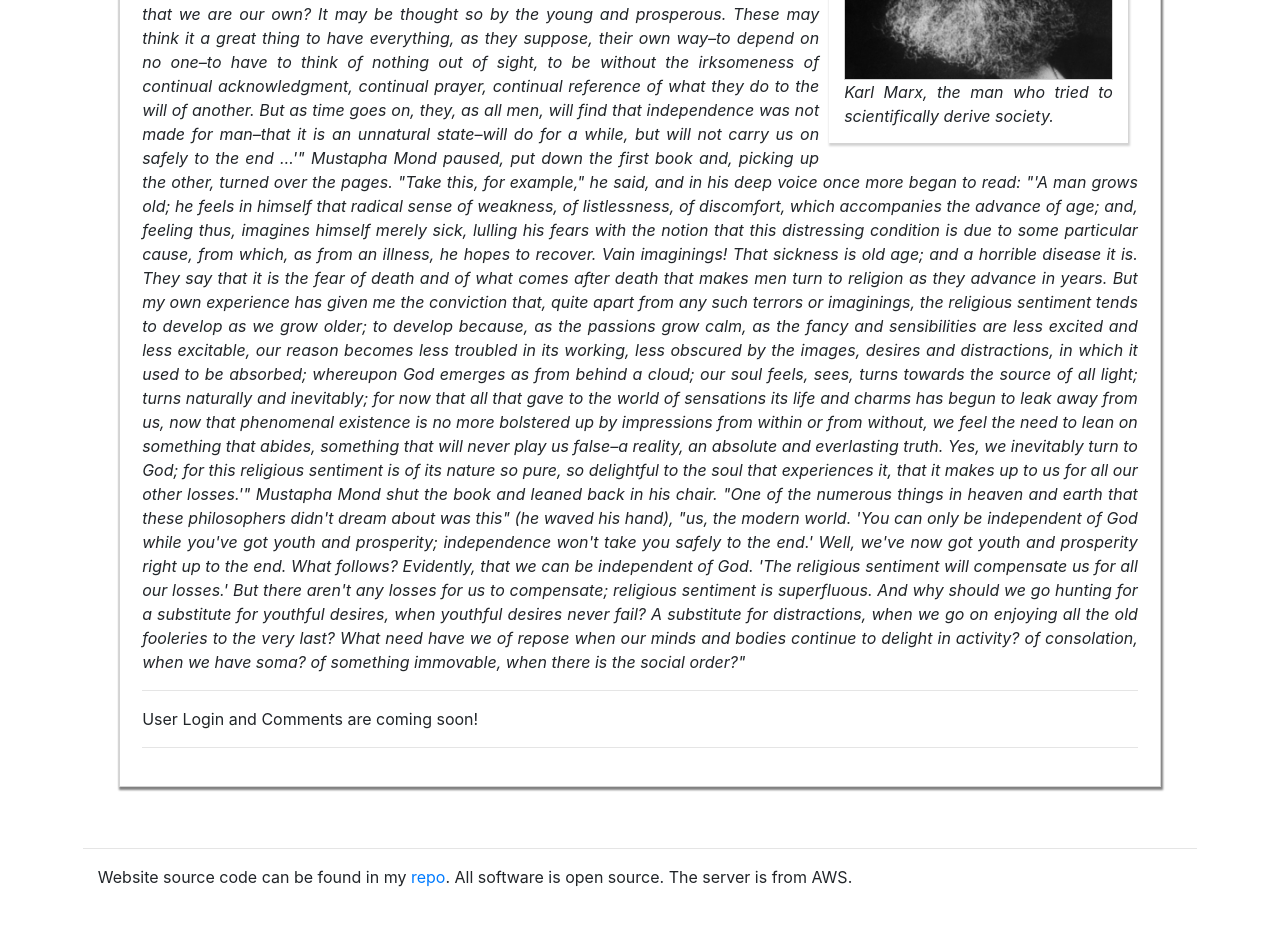
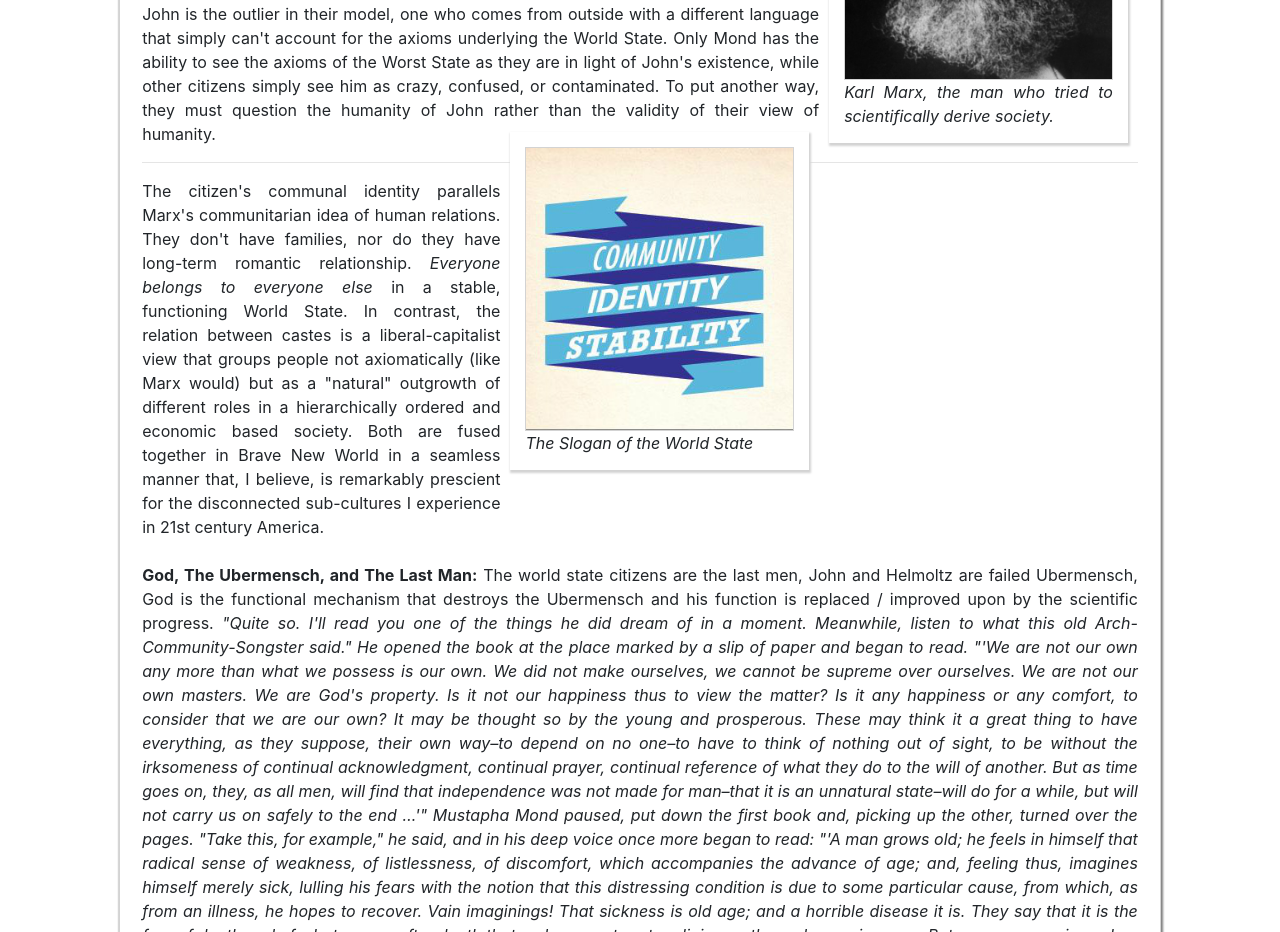
Before and after one commit to spwhite1337/website, a Vue app in the folder frontend/: page /Blog/BraveNewWorld in a window 1280 px wide. Shown: the part 1840-2772 px from the top of the page. Built offline with nearby package versions, Linux system fonts and the light colour scheme.

Commit message:
Mond pic

```diff
--- a/frontend/src/components/blog_posts/books/BraveNewWorld.vue
+++ b/frontend/src/components/blog_posts/books/BraveNewWorld.vue
@@ -68,6 +68,31 @@
         caption="Karl Marx, the man who tried to scientifically derive society."
         position="right" size="30%">
     </captioned-image>
+    The paradigm of rationality hypothesizes answers to a question then determines an optimal selection based on
+    experimentation and deductive reasoning. Marx hypothesized and selected "Equality" as the answer to, "What is the
+    best society?" and used a scientific analysis of the mechanisms of society deduce an economic revolution to
+    achieve it. Importantly, neither Marx or other Enlightenment-era proponents of rationality analyze the axiomatic
+    assumptions of their society nor do they question their goals. The World State has adopted this paradigm when they
+    take "Stability" as an unquestioned goal of their society and the utilization of science as an undoubted route to
+    said goal.
+    <br><br>
+    John is the outlier in their model, one who comes from outside with a different language that simply can't account
+    for the axioms underlying the World State. Only Mond has the ability to see the axioms of the Worst State as they
+    are in light of John's existence, while other citizens simply see him as crazy, confused, or contaminated. To put
+    another way, they must question the humanity of John rather than the validity of their view of humanity.
+    <captioned-image
+        :image="getImgUrl('slogan.jpg')" alt="Slogan"
+        caption="The Slogan of the World State"
+        position="right" size="30%">
+    </captioned-image>
+    <hr>
+    The citizen's communal identity parallels Marx's communitarian idea of human relations. They don't have
+    families, nor do they have long-term romantic relationship. <em>Everyone belongs to everyone else</em> in a stable,
+    functioning World State. In contrast, the relation between castes is a liberal-capitalist view that groups people
+    not axiomatically (like Marx would) but as a "natural" outgrowth of different roles in a hierarchically ordered and
+    economic based society. Both are fused together in Brave New World in a seamless manner that, I believe, is
+    remarkably prescient for the disconnected sub-cultures I experience in 21st century America.
+    <br><br>
     <b>God, The Ubermensch, and The Last Man:</b> The world state citizens are the last men, John and Helmoltz are
     failed Ubermensch, God is the functional mechanism that destroys the Ubermensch and his function is replaced /
     improved upon by the scientific progress.
```
Also changed, not shown: frontend/src/assets/blog_posts/books/BraveNewWorld/slogan.jpg (added).
